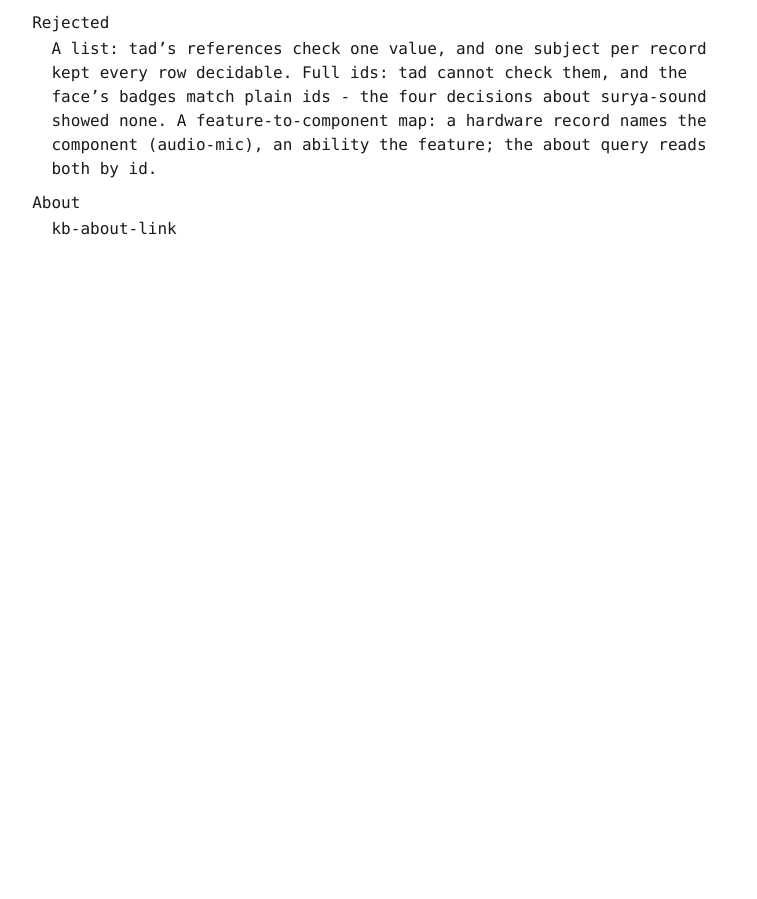
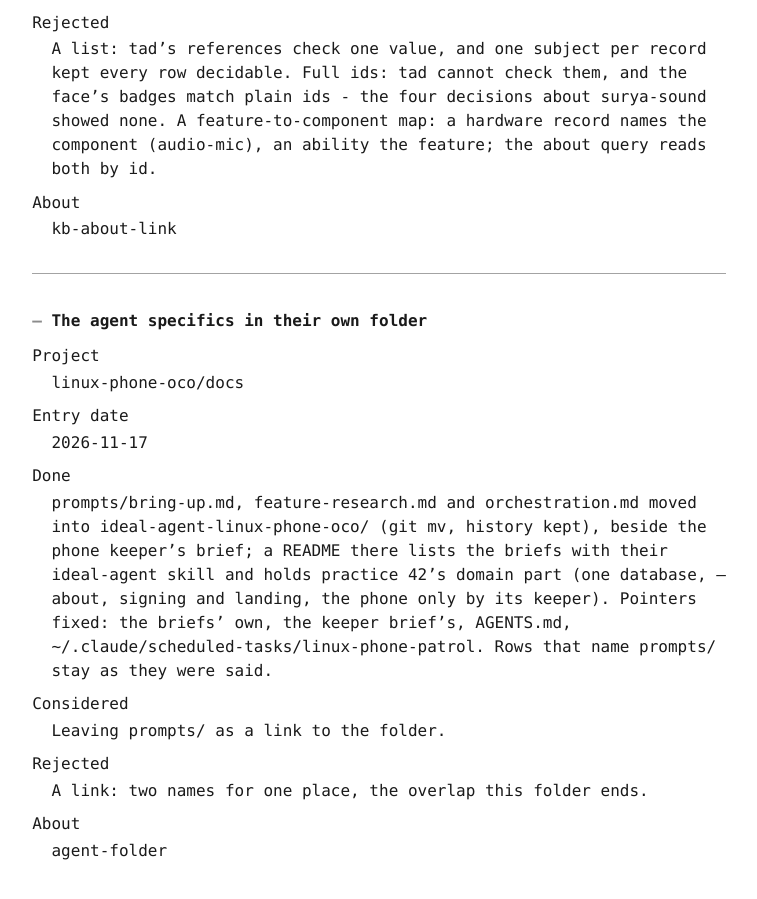
Before and after one commit to linux-phone-oco/docs, a Jekyll site: the page built from docs/session_log.md, in a window 1280 px wide and 900 px high, scrolled down 36608 px. Shown: the whole window, without its empty margins (261-1018 px from the left). Built offline with Jekyll 4.4.1, drawn with Linux system fonts in a browser that asks for light colours; our own code applies the rules of GitHub Pages for plain Markdown files; before the commit the page ends 36965 px from its top, so only the background shows below that.

Commit message:
docs: The agent specifics in their own folder: ideal-agent-linux-phone-oco/ (#171)
Co-authored-by: research-idealkb <agent@creation-guidelines>

```diff
--- a/docs/session_log.md
+++ b/docs/session_log.md
@@ -1399,3 +1399,27 @@ Rejected
 
 About
 : kb-about-link
+
+---
+
+
+<a id="2026-11-17-agent-folder"></a>
+### The agent specifics in their own folder
+
+Project
+: linux-phone-oco/docs
+
+Entry date
+: 2026-11-17
+
+Done
+: prompts/bring-up.md, feature-research.md and orchestration.md moved into ideal-agent-linux-phone-oco/ (git mv, history kept), beside the phone keeper's brief; a README there lists the briefs with their ideal-agent skill and holds practice 42's domain part (one database, --about, signing and landing, the phone only by its keeper). Pointers fixed: the briefs' own, the keeper brief's, AGENTS.md, ~/.claude/scheduled-tasks/linux-phone-patrol. Rows that name prompts/ stay as they were said.
+
+Considered
+: Leaving prompts/ as a link to the folder.
+
+Rejected
+: A link: two names for one place, the overlap this folder ends.
+
+About
+: agent-folder
```
Also changed, not shown: AGENTS.md (+2 -1 lines), data/session_log.json (+1 -0 lines), docs/backlog.md (+4 -4 lines), docs/index.md (+1 -1 lines), ideal-agent-linux-phone-oco/orchestration.md (renamed from prompts/orchestration.md, +5 -5 lines), ideal-agent-linux-phone-oco/phone-keeper.md (+2 -2 lines), data/backlog.json, ideal-agent-linux-phone-oco/README.md (added), ideal-agent-linux-phone-oco/bring-up.md (renamed from prompts/bring-up.md), ideal-agent-linux-phone-oco/feature-research.md (renamed from prompts/feature-research.md).
